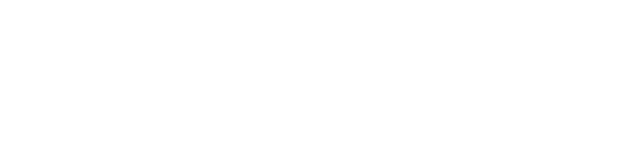
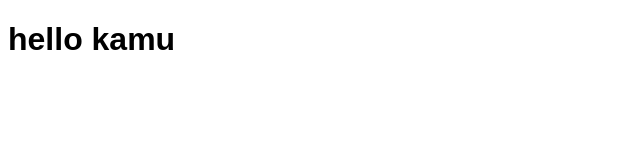
Before and after one commit to SanadzFortun/sanadz-myalbum, a plain HTML site: page index.html in a window 1280 px wide. Shown: the whole page, without its empty margins (0-640 px from the left). Drawn offline with Linux system fonts and the light colour scheme.

Commit message:
Mengubah file index dan menambahkan file style.css

```diff
--- a/index.html
+++ b/index.html
@@ -2,8 +2,9 @@
 <html>
 <head>
 	<title>coba coba</title>
+	<link rel="stylesheet" type="text/css" href="style.css">
 </head>
 <body>
-
+	<h1>hello kamu</h1>
 </body>
 </html>
--- /dev/null
+++ b/style.css
@@ -0,0 +1,3 @@
+body {
+	font-family: arial;
+}
```
